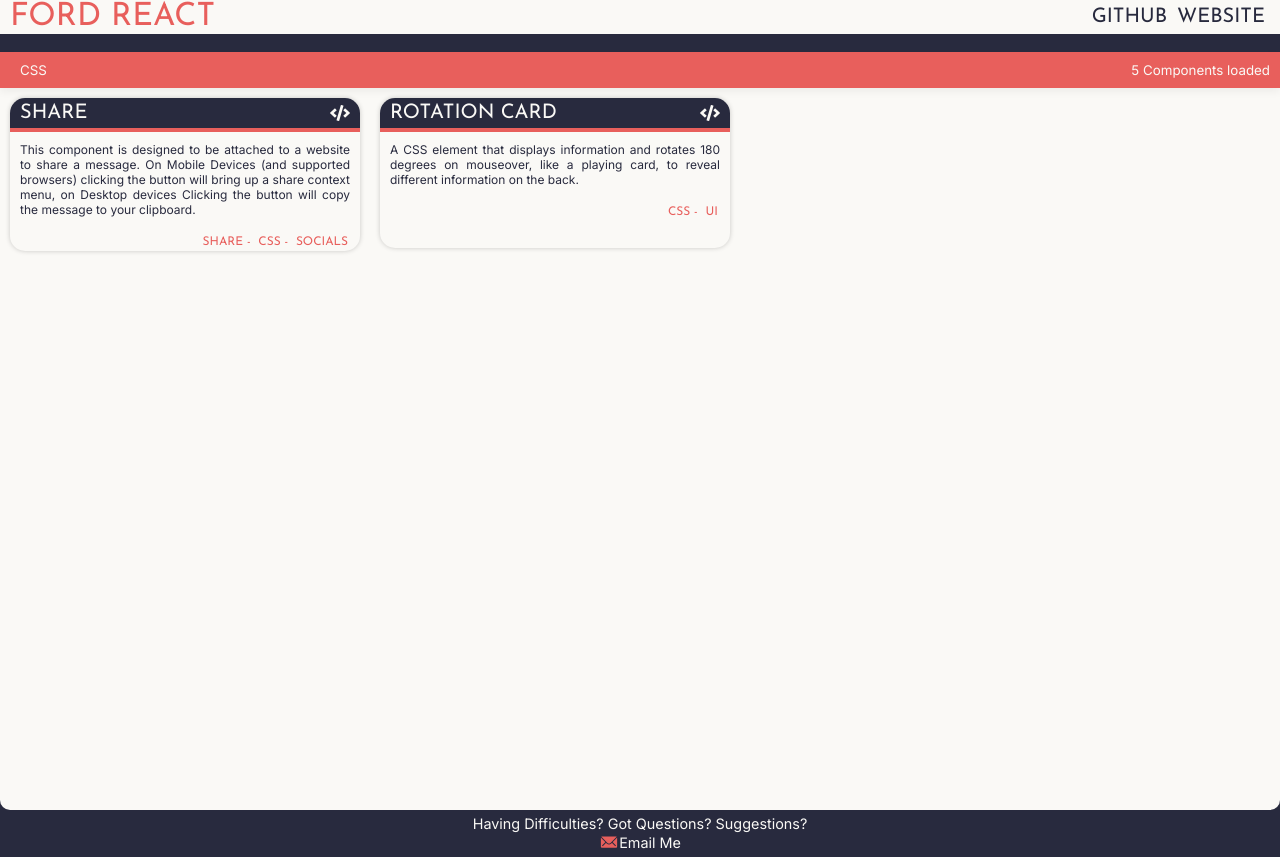
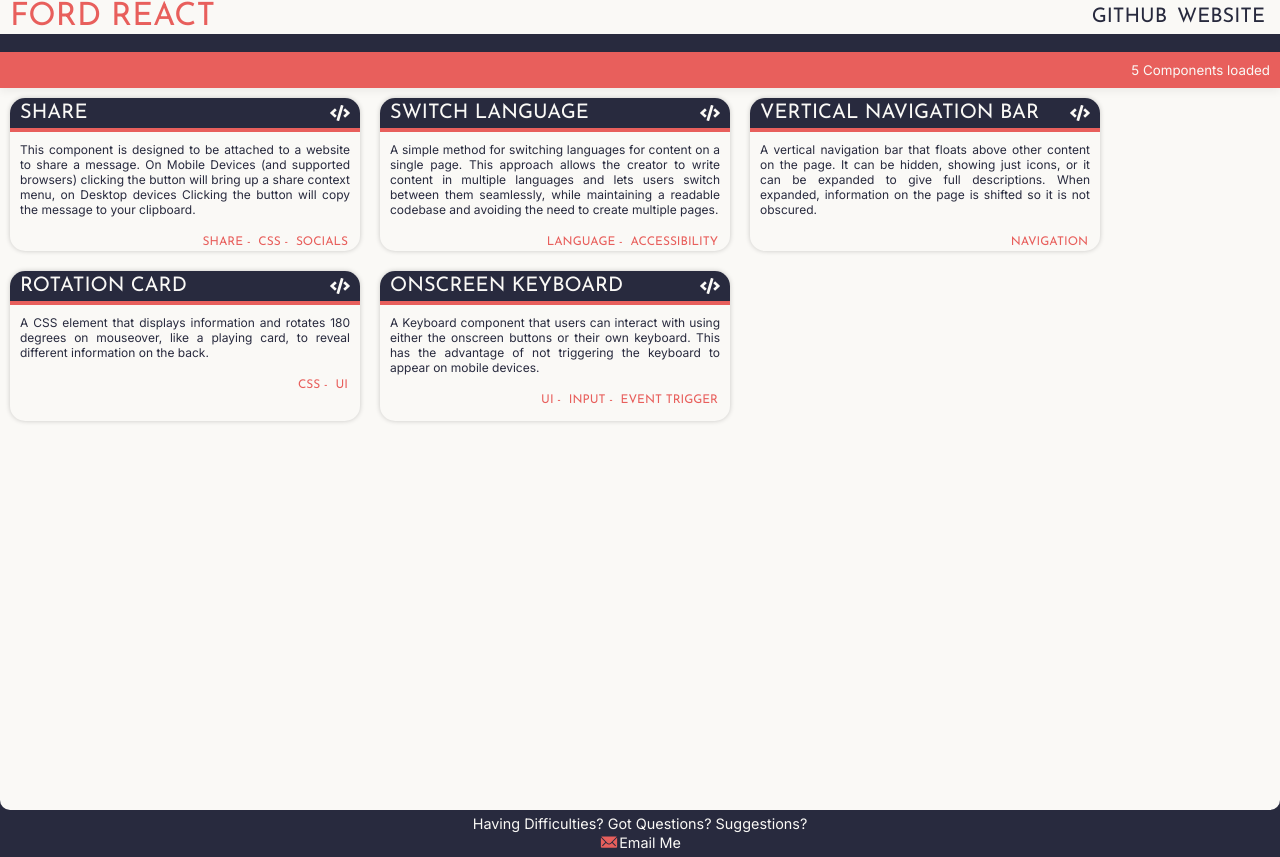
Before and after one commit to Fordcois/ford-react-library, a React (Vite) app: page / in a window 1280 px wide. Built offline with nearby package versions, Linux system fonts and the light colour scheme.

Commit message:
Removes CSS from Default filter list

```diff
--- a/src/Pages/index.jsx
+++ b/src/Pages/index.jsx
@@ -6,7 +6,7 @@ import FooterBanner from '../components/SiteElements/footerbanner';
 import { useState } from 'react';
 
 const Homepage = () => {
-const [filters,setFilters] = useState(['CSS'])
+const [filters,setFilters] = useState([])
 const filteredComponents = ComponentLibraryData.filter((component) =>
   filters.every(filter => component.Tags.includes(filter))
 );
```
